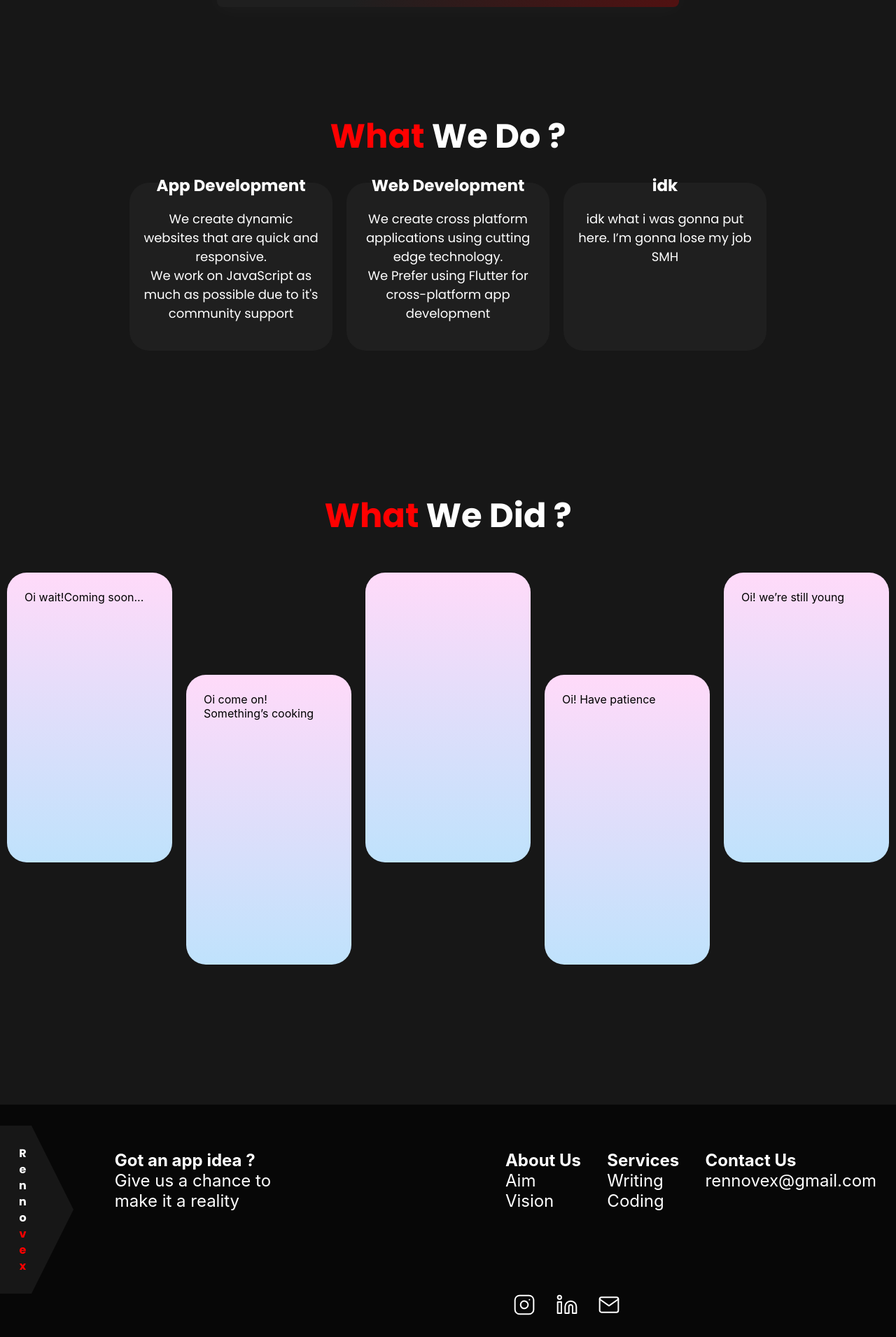
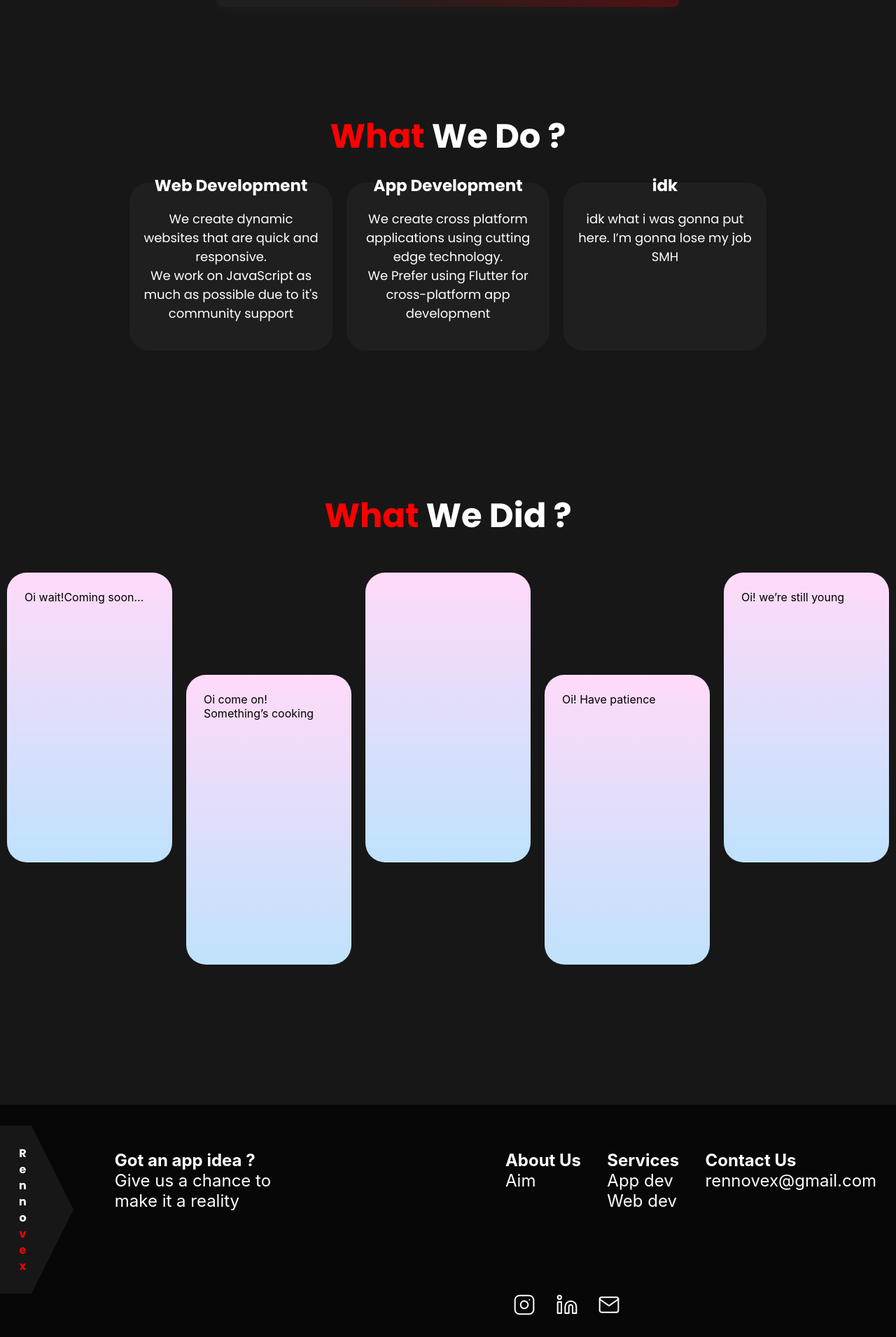
Before and after one commit to rennovex/rennovex.github.io, a React (Create React App) app in the folder rennovex-site/: page / in a window 1280 px wide. Shown: the part 1326-3236 px from the top of the page at 70% size. Built offline with nearby package versions, Linux system fonts and the light colour scheme.

Commit message:
fixes and add links

```diff
--- a/rennovex-site/src/components/Footer.js
+++ b/rennovex-site/src/components/Footer.js
@@ -13,7 +13,7 @@ const Footer = () => {
             <div className={classes.Column1+" "+ classes.chance_column} >
                <div className={classes.bgbox}>
               <h1 className={classes.Heading}>Got an app idea ?</h1>
-              <a className={classes.FooterLink} href="#">
+              <a className={classes.FooterLink} href="https://forms.gle/LYrtcr9JeTkxx67EA">
               <p> Give us a chance to </p>
               <p> make it a reality</p>
             </a></div>
@@ -22,31 +22,30 @@ const Footer = () => {
             <div className={classes.Column}>
 
               <h1 className={classes.Heading}>About Us</h1>
-              <a className={classes.FooterLink} href="#">Aim</a>
-              <a className={classes.FooterLink} href="#">Vision</a>
+              <a className={classes.FooterLink} href="#aim">Aim</a>
 
             </div>
             <div className={classes.Column}>
               <h1 className={classes.Heading}>Services</h1>
-              <a className={classes.FooterLink} href="#">Writing</a>
-              <a className={classes.FooterLink} href="#">Coding</a>
+              <a className={classes.FooterLink} href="#services">App dev</a>
+              <a className={classes.FooterLink} href="#services">Web dev</a>
             </div>
             <div className={classes.Column}>
               <h1 className={classes.Heading}>Contact Us</h1>
-              <a className={classes.FooterLink} href="mailto:rennovex.com" onClick={e=>e.preventdefault()}>rennovex@gmail.com</a>
+              <a className={classes.FooterLink} href="mailto:rennovex.com">rennovex@gmail.com</a>
             </div>
           </div>
         </div>{/*content*/}
 
       </div>
       <div className={classes.logos}>
-          <a className={classes.logo} href="#"><svg width="32" height="32" viewBox="0 0 32 32" fill="none" xmlns="http://www.w3.org/2000/svg">
+          <a className={classes.logo} href="https://www.instagram.com/rennovex/"><svg width="32" height="32" viewBox="0 0 32 32" fill="none" xmlns="http://www.w3.org/2000/svg">
                  <path d="M22.6667 2.6665H9.33335C5.65146 2.6665 2.66669 5.65127 2.66669 9.33317V22.6665C2.66669 26.3484 5.65146 29.3332 9.33335 29.3332H22.6667C26.3486 29.3332 29.3334 26.3484 29.3334 22.6665V9.33317C29.3334 5.65127 26.3486 2.6665 22.6667 2.6665Z" stroke="white" stroke-width="2" stroke-linecap="round" stroke-linejoin="round"/>
                  <path d="M21.3334 15.1599C21.4979 16.2696 21.3084 17.4029 20.7917 18.3986C20.275 19.3943 19.4575 20.2018 18.4555 20.7061C17.4535 21.2105 16.3179 21.386 15.2104 21.2078C14.1029 21.0296 13.0797 20.5067 12.2865 19.7135C11.4932 18.9202 10.9703 17.8971 10.7921 16.7895C10.6139 15.682 10.7894 14.5464 11.2938 13.5444C11.7981 12.5424 12.6056 11.7249 13.6013 11.2082C14.5971 10.6916 15.7304 10.502 16.84 10.6666C17.9719 10.8344 19.0198 11.3619 19.8289 12.171C20.6381 12.9801 21.1655 14.028 21.3334 15.1599Z" stroke="white" stroke-width="2" stroke-linecap="round" stroke-linejoin="round"/>
                  <path d="M23.3334 8.6665H23.3434" stroke="white" stroke-width="2" stroke-linecap="round" stroke-linejoin="round"/>
                  </svg>
           </a>
-          <a className={classes.logo} href="#"><svg width="32" height="32" viewBox="0 0 32 32" fill="none" xmlns="http://www.w3.org/2000/svg">
+          <a className={classes.logo} href="https://www.linkedin.com/company/72576280"><svg width="32" height="32" viewBox="0 0 32 32" fill="none" xmlns="http://www.w3.org/2000/svg">
                  <path d="M21.3333 10.6665C23.455 10.6665 25.4899 11.5094 26.9902 13.0096C28.4905 14.5099 29.3333 16.5448 29.3333 18.6665V27.9998H24V18.6665C24 17.9593 23.719 17.281 23.2189 16.7809C22.7188 16.2808 22.0406 15.9998 21.3333 15.9998C20.6261 15.9998 19.9478 16.2808 19.4477 16.7809C18.9476 17.281 18.6666 17.9593 18.6666 18.6665V27.9998H13.3333V18.6665C13.3333 16.5448 14.1762 14.5099 15.6765 13.0096C17.1768 11.5094 19.2116 10.6665 21.3333 10.6665V10.6665Z" stroke="white" stroke-width="2" stroke-linecap="round" stroke-linejoin="round"/>
                  <path d="M8.00002 12H2.66669V28H8.00002V12Z" stroke="white" stroke-width="2" stroke-linecap="round" stroke-linejoin="round"/>
                  <path d="M5.33335 7.99984C6.80611 7.99984 8.00002 6.80593 8.00002 5.33317C8.00002 3.86041 6.80611 2.6665 5.33335 2.6665C3.86059 2.6665 2.66669 3.86041 2.66669 5.33317C2.66669 6.80593 3.86059 7.99984 5.33335 7.99984Z" stroke="white" stroke-width="2" stroke-linecap="round" stroke-linejoin="round"/>
--- a/rennovex-site/src/components/WhatAreWe.js
+++ b/rennovex-site/src/components/WhatAreWe.js
@@ -1,6 +1,6 @@
 import classes from './WhatAreWe.module.css';
 const Whatarewe = () => {
-    return <section className={classes.Whatarewe}>
+    return <section className={classes.Whatarewe} id='aim'>
      <h2 className={classes.Whatarewe__header}><span style={{color:'red'}}>What</span> Are We ?</h2>
      <div className = {classes.Whatarewe__desc__cont}><p className = {classes.Whatarewe__desc}>We’re a group of tech enthusiasts who’d like to see the world as a better place using engineering and technology</p>
     <p className = {classes.Whatarewe__desc}>We work on projects that we know will make an impact in the society.</p>
--- a/rennovex-site/src/components/WhatWeDo.js
+++ b/rennovex-site/src/components/WhatWeDo.js
@@ -1,13 +1,13 @@
 import classes from './WhatWeDo.module.css';
 
 const Whatwedo = ()=>{
-    const cards = [<div><h4 className={classes.card__header}> App Development</h4>
+    const cards = [<div><h4 className={classes.card__header}> Web Development</h4>
                          <div className={classes.card__content}>
                          <p>We create dynamic websites that are quick and responsive.</p>
                          <p>We work on JavaScript as much as possible due to it's community support</p>
                          </div>
                    </div>,
-                   <div><h4 className={classes.card__header}>Web Development</h4>
+                   <div><h4 className={classes.card__header}>App Development</h4>
                        <div className={classes.card__content}>
                        <p>We create cross platform applications using cutting edge technology.</p>
                        <p>We Prefer using Flutter for cross-platform app development</p>
```
